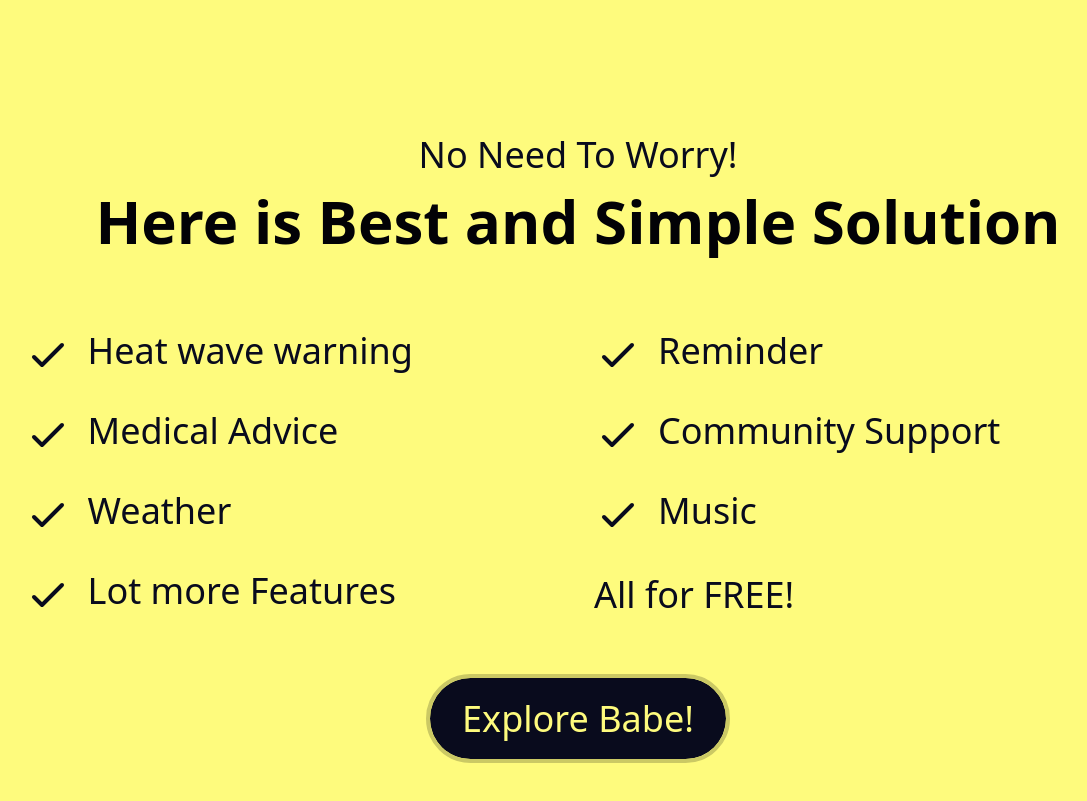
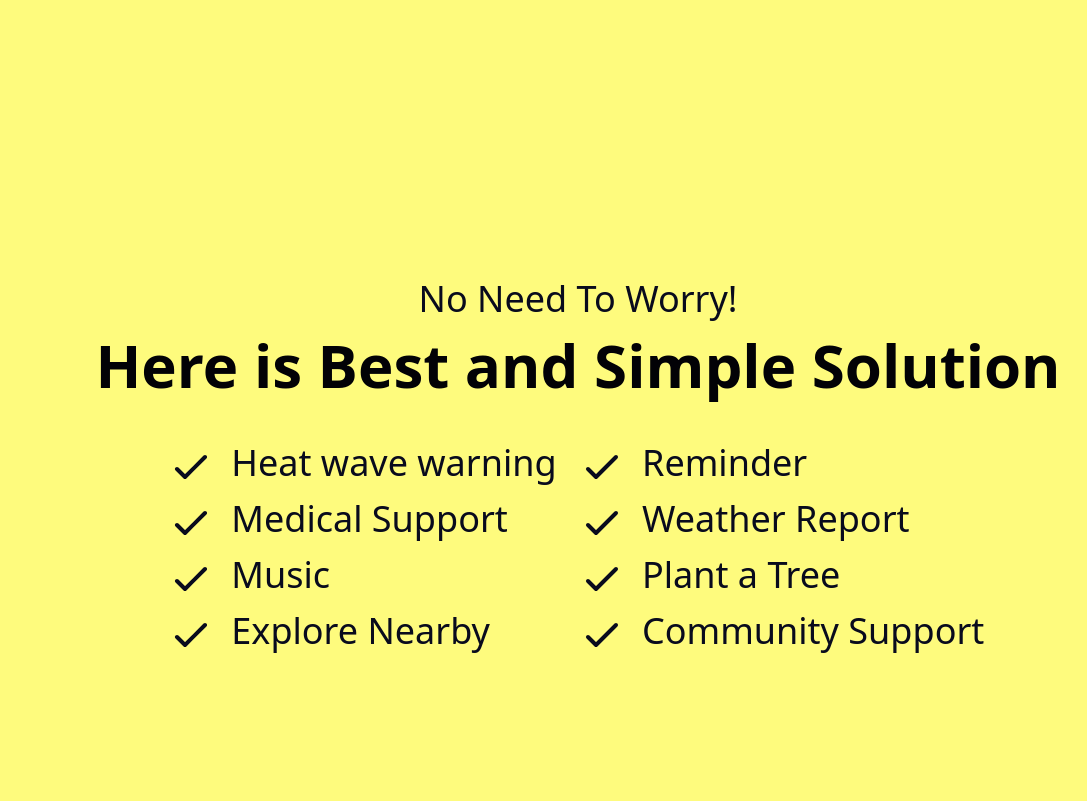
Before and after one commit to VishwaGauravIn/summerx, a Next.js app: page /home in a window 1280 px wide. Shown: the part 1042-1843 px from the top of the page, without its empty margins (62-1149 px from the left). After the commit the page ends 1765 px from the top, so only its background shows below. Built offline with nearby package versions, Linux system fonts and the light colour scheme.

Commit message:
imperoved features section

```diff
--- a/components/HomeComponents/features/index.js
+++ b/components/HomeComponents/features/index.js
@@ -3,43 +3,33 @@ import { Tick } from "../../elements/SVGs";
 
 export default function Features() {
   return (
-    <div>
-      <div className="text-center text-xl lg:text-3xl xl:text-4xl mt-12 lg:mt-24 xl:mt-36  ">
+    <div className="flex flex-col">
+      <div className="text-center text-xl lg:text-3xl xl:text-4xl mt-12 lg:mt-24 xl:mt-36 flex flex-col">
         No Need To Worry!
         <p className="font-bold text-primary-900  dark:text-secondary-200 my-4 text-3xl lg:text-6xl">
           Here is Best and Simple Solution
         </p>
-        <div className="grid grid-cols-1 md:grid-cols-2 justify-center items-center gap-4 lg:gap-6 xl:gap-8 w-[90%] mt-8 mx-auto lg:mt-20">
-          {[
-            "Heat wave warning",
-            "Reminder",
-            "Medical Advice",
-            "Community Support",
-            "Weather ",
-            "Music",
-            "Lot more Features",
-          ].map((name) => (
-            <Box key={name}>{name}</Box>
-          ))}
-          <p className="flex flex-row items-start gap-4 ">All for FREE!</p>
+        <div className="flex justify-center flex-wrap w-9/12 sm:w-10/12 md:w-8/12 self-center py-2 sm:py-4 md:py-6 lg:py-8">
+          {feature("Heat wave warning")}
+          {feature("Reminder")}
+          {feature("Medical Support")}
+          {feature("Weather Report")}
+          {feature("Music")}
+          {feature("Plant a Tree")}
+          {feature("Explore Nearby")}
+          {feature("Community Support")}
         </div>
       </div>
-      <div className="my-12 py-8 text-center">
-        <a
-          href="#"
-          className="no-underline text-3xl xl:text-4xl  px-8 py-4 rounded-full text-secondary-500 bg-primary-500 dark:bg-secondary-500 dark:text-primary-500 text-center outline outline-4 outline-secondary-600 dark:outline-primary-400 "
-        >
-          Explore Babe!
-        </a>
-      </div>
+      {/* TODO: Add Get Started */}
     </div>
   );
 }
-function Box({ children }) {
+
+const feature = (text) => {
   return (
-    <div className="flex flex-row items-start gap-4 ">
+    <p className="flex flex-row items-start gap-4 w-full sm:w-1/2 mb-2">
       <Tick className="w-6 md:w-8 lg:w-12" />
-      <div>{children}</div>
-    </div>
+      {text}
+    </p>
   );
-}
+};
```
